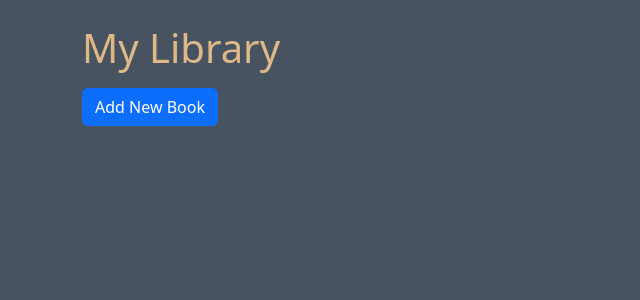
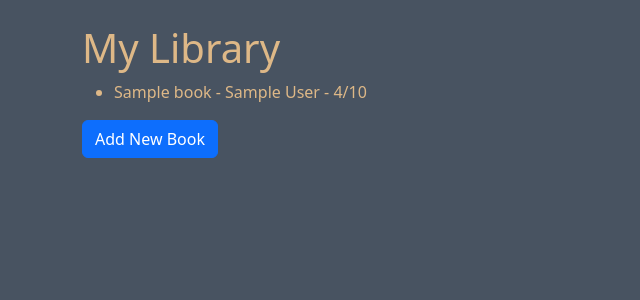
Before and after one commit to Alonasa/100DaysOfPyhton, a Flask app: template dayFiftySix/templates/index.html in a window 1280 px wide. Shown: the top 300 px of the page, without its empty margins (0-640 px from the left). Run offline with Flask 3, Linux system fonts and the light colour scheme; the template is opened without the code that fills it: most values are stand-ins (such as "Sample title", 1, 10 or a date in 2020); some libraries are stand-ins or nearby versions.

Commit message:
make form working and adding elements to the main page

```diff
--- a/daySixtyThree/main.py
+++ b/daySixtyThree/main.py
@@ -2,11 +2,11 @@ import os
 from flask import Flask, render_template, request, redirect, url_for
 from flask_bootstrap import Bootstrap5
 from flask_wtf import FlaskForm
-from wtforms import StringField, DecimalRangeField, IntegerRangeField, SubmitField, IntegerField
+from wtforms import StringField, SubmitField, IntegerField
 from wtforms.validators import DataRequired, NumberRange
 
 app = Flask(__name__)
-app.secret_key = os.urandom(64)
+app.config["SECRET_KEY"] = os.urandom(64)
 Bootstrap5(app)
 
 all_books = []
@@ -25,6 +25,9 @@ class AddBookForm(FlaskForm):
 # min=0, max=10, step=1,
 @app.route('/')
 def home():
+    if len(all_books) > 0:
+        for book in all_books:
+            return render_template('index.html', book=book)
     return render_template('index.html')
 
 
@@ -33,7 +36,15 @@ def add():
     form = AddBookForm()
     validation = form.validate_on_submit()
     if request.method == 'POST':
-        print('Form Added')
+        if validation:
+            book = {
+                'title':  f"{request.form['book'].strip().capitalize()}",
+                'author': f"{request.form['author'].strip().capitalize()}",
+                'rating': f"{request.form['rating']}"
+            }
+            all_books.append(book)
+
+            return redirect(url_for('home'))
     return render_template('add.html', form=form)
 
 
--- a/daySixtyThree/templates/index.html
+++ b/daySixtyThree/templates/index.html
@@ -4,9 +4,13 @@
 {% block content %}
 <div class="container mt-4">
     <h1>My Library</h1>
-    <ul class="list-unstyled">
-        <li></li>
+    {% if book %}
+    <ul>
+        <li>{{book.title}} - {{book.author}} - {{book.rating}}/10</li>
     </ul>
+    {% else %}
+    <p>The list of your books is empty</p>
+    {% endif %}
     <a class="btn btn-primary" href="{{url_for('add')}}">Add New Book</a>
 </div>
 {% endblock %}
```
